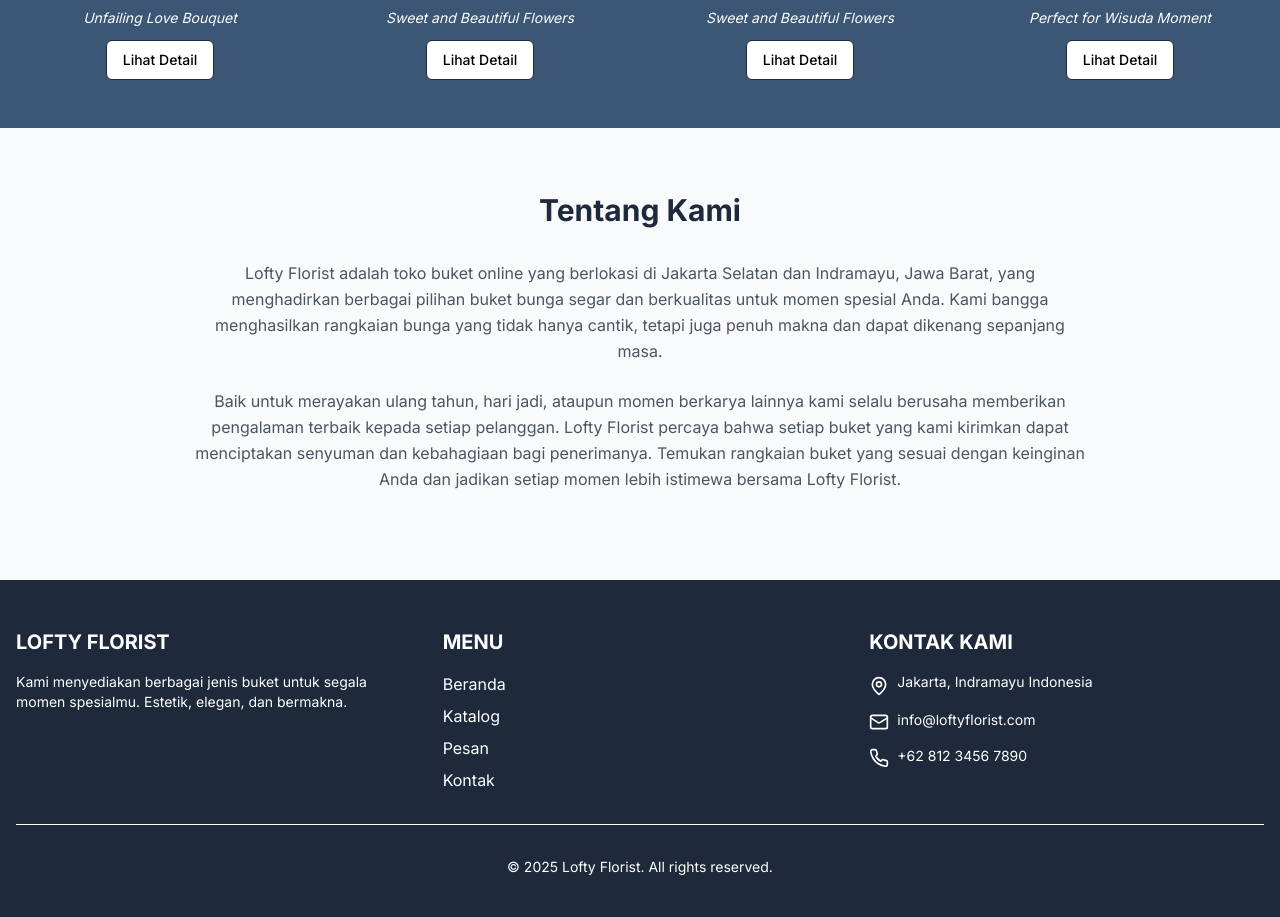
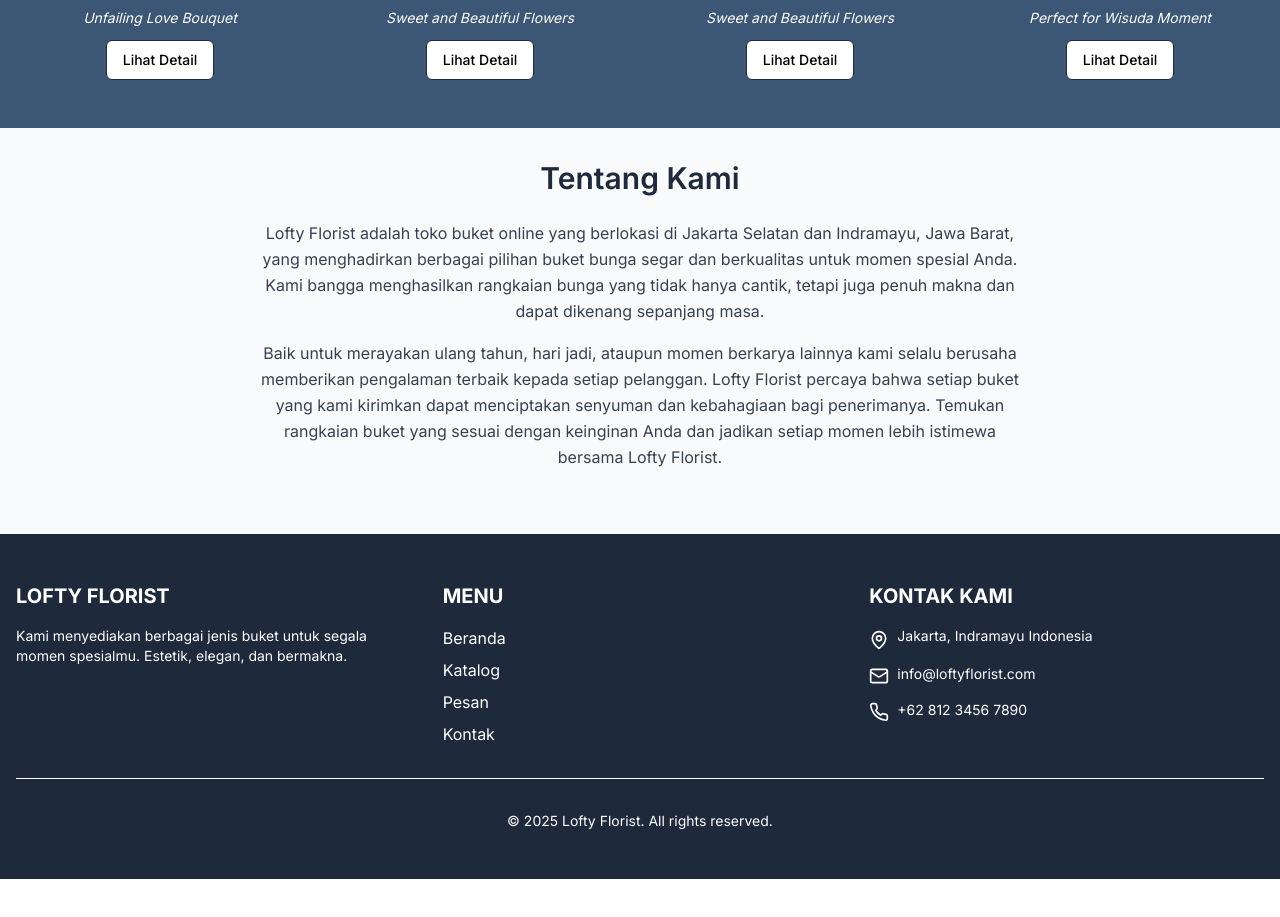
Before and after one commit to Rio-Prayoga/bouqet, a Next.js app: page / in a window 1280 px wide. Shown: the part 2420-3337 px from the top of the page. After the commit the page ends 3299 px from the top, so only its background shows below. Built offline with nearby package versions, Linux system fonts and the light colour scheme.

Commit message:
Update AboutSection.tsx

```diff
--- a/components/AboutSection.tsx
+++ b/components/AboutSection.tsx
@@ -1,19 +1,19 @@
 export default function AboutSection() {
   return (
-    <section className="py-16 bg-gray-50">
+    <section className="pt-8 pb-16 bg-gray-50">
       <div className="container mx-auto px-4">
-        <h2 className="text-3xl font-bold text-center text-[#1E293B] mb-8">
+        <h2 className="text-3xl font-semibold text-center text-[#1E293B] mb-6">
           Tentang Kami
         </h2>
 
-        <div className="max-w-4xl mx-auto text-center">
-          <p className="text-gray-600 leading-relaxed mb-6">
+        <div className="max-w-3xl mx-auto text-center">
+          <p className="text-gray-700 text-base leading-relaxed mb-4">
             Lofty Florist adalah toko buket online yang berlokasi di Jakarta Selatan dan Indramayu, Jawa Barat, yang
             menghadirkan berbagai pilihan buket bunga segar dan berkualitas untuk momen spesial Anda. Kami bangga
             menghasilkan rangkaian bunga yang tidak hanya cantik, tetapi juga penuh makna dan dapat dikenang sepanjang masa.
           </p>
 
-          <p className="text-gray-600 leading-relaxed mb-6">
+          <p className="text-gray-700 text-base leading-relaxed">
             Baik untuk merayakan ulang tahun, hari jadi, ataupun momen berkarya lainnya kami selalu berusaha memberikan
             pengalaman terbaik kepada setiap pelanggan. Lofty Florist percaya bahwa setiap buket yang kami kirimkan dapat
             menciptakan senyuman dan kebahagiaan bagi penerimanya. Temukan rangkaian buket yang sesuai dengan
```
